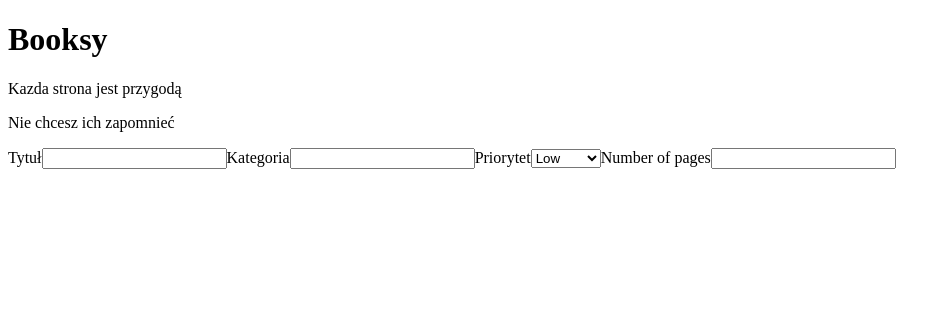
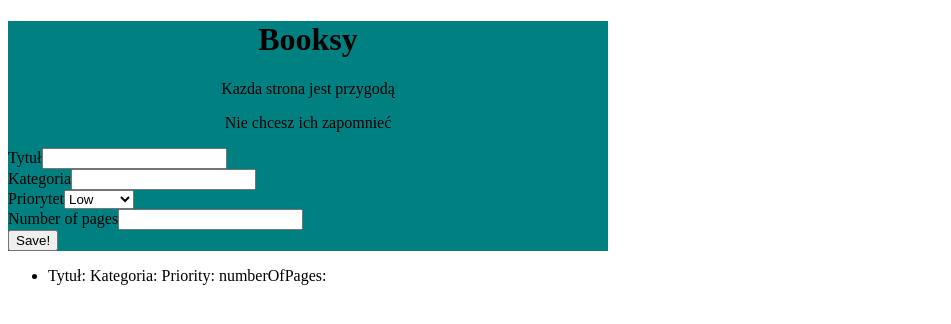
Before and after one commit to AdamKniec/booksy, a React (Create React App) app: page / in a window 1280 px wide. Shown: the top 324 px of the page, without its empty margins (0-951 px from the left). Built offline with nearby package versions, Linux system fonts and the light colour scheme.

Commit message:
adding new components and functionalities

```diff
--- a/package.json
+++ b/package.json
@@ -3,6 +3,8 @@
   "version": "0.1.0",
   "private": true,
   "dependencies": {
+    "node-sass": "^4.11.0",
+    "re-base": "^4.0.0",
     "react": "^16.7.0",
     "react-dom": "^16.7.0",
     "react-scripts": "2.1.3"
--- a/src/components/App.js
+++ b/src/components/App.js
@@ -1,19 +1,43 @@
 import React, { Component } from 'react';
 import Intro from './Intro';
 import Form from './Form';
+import List from './List';
+import '../styles/form-box.scss';
 
 class App extends Component {
-  state = {
-    inputValue: '',
-   // placeholderData : [{name:'adam', category:'kryminał'}]
-  }
+
+    state = {
+      title: '',
+      bookList: [''],
+      category: '',
+      priority: '',
+      numberOfPages: ''
+    }
 
   handleUserInput = (e) => {
     this.setState({
-      inputValue : e.target.inputValue
+      [e.target.name] : e.target.value,
     })
   }
 
+  handleSubmit = (e) => {
+
+    e.preventDefault();
+    let books = this.state.bookList;
+    books.push({
+      title: this.state.title,
+      category: this.state.category,
+      priority: this.state.priority,
+      numberOfPages: this.state.numberOfPages
+    })
+    this.setState({
+      bookList: books,
+      title: '',
+      category: '',
+      numberOfPages: ''
+    })
+
+  }
   render() {
     return (
       <div className="App">
@@ -22,16 +46,23 @@ class App extends Component {
            appName = {"Booksy"}
            />
           <Form
-           inputValue = {this.state.inputValue}
+           title = {this.state.title}
+           category = {this.state.category}
            handleInputChange = {this.handleUserInput}
-
+           formSubmit = {this.handleSubmit}
+           numberOfPages = {this.state.numberOfPages}
            />
         </div>
-        <div>
+        <div className="listContainer">
+          <List
+          bookList = {this.state.bookList}
+          />
+        </div>
+        {/* <div>
           <ul>
-            {/* {this.state.placeholderData.map((val) => <li>Tytuł:{val.name} Kategoria:{val.category}</li> )} */}
+            {this.state.bookList.map((val,i) => <li key={i}>Tytuł: {val.title} Kategoria: {val.category} Priority: {val.priority} numberOfPages: {val.numberOfPages}</li> )}
           </ul>
-        </div>
+        </div> */}
       </div>
     );
   }
--- a/src/components/Form.js
+++ b/src/components/Form.js
@@ -2,22 +2,25 @@ import React from 'react';
 
 const Form = (props) => {
     return (
-        <form>
+        <form className="form" onSubmit={props.formSubmit} >
             <label>Tytuł
-                <input type="text" name="title" value={props.value} onChange={props.handleInputChange}/>
+                <input type="text" name="title" value={props.title} onChange={props.handleInputChange} required/>
             </label>
             <label>Kategoria
-                <input type="text" name="category" />
+                <input type="text" name="category" value={props.category} onChange={props.handleInputChange}required/>
             </label>
             <label>Priorytet
-                <select>
+                <select onChange={props.handleInputChange} name='priority'>
                     <option value="low">Low</option>
                     <option value="medium">Medium</option>
                     <option value="high">High</option>
                 </select>
             </label>
             <label>Number of pages
-                <input type="number" name="numberOfPages" />
+                <input type="number" name="numberOfPages"  value={props.numberOfPages} onChange={props.handleInputChange} required/>
+            </label>
+            <label>
+                <button type="submit">Save!</button>
             </label>
         </form>
     )
--- a/src/components/Intro.js
+++ b/src/components/Intro.js
@@ -1,8 +1,9 @@
 import React  from 'react';
+import '../styles/app.scss';
 
 const Intro = props => {
     return(
-      <div>
+      <div className="intro">
         <h1>{props.appName}</h1>
         <p>Kazda strona jest przygodą</p>
         <p>Nie chcesz ich zapomnieć</p>
--- /dev/null
+++ b/src/components/List.js
@@ -0,0 +1,11 @@
+import React from 'react';
+
+const List = (props) => {
+    console.log(props)
+        return (
+            <ul>
+                {props.bookList.map((val,i) => <li key={i}>Tytuł: {val.title} Kategoria: {val.category} Priority: {val.priority} numberOfPages: {val.numberOfPages}</li> )}
+            </ul>
+         )
+}
+export default List;
--- /dev/null
+++ b/src/styles/app.scss
@@ -0,0 +1,5 @@
+.App {
+    // display: flex;
+    // justify-content: center;
+    // align-content: center;
+}
--- /dev/null
+++ b/src/styles/form-box.scss
@@ -0,0 +1,11 @@
+.formContainer {
+    background-color: teal;
+    width: 600px;
+    .intro {
+        text-align: center;
+    }
+    .form {
+        display: flex;
+        flex-direction: column;
+    }
+}
```
Also changed, not shown: 1 other file (tests, documents, lock files or other folders).
